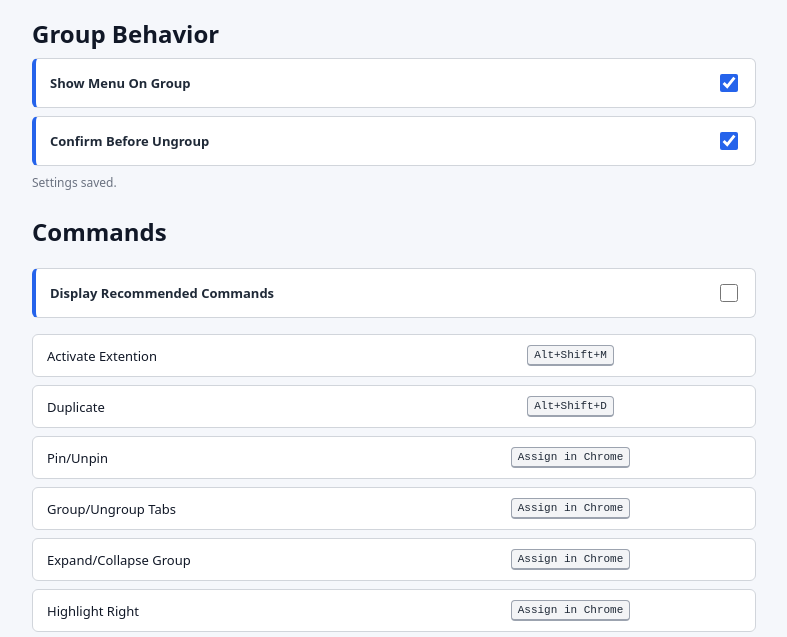
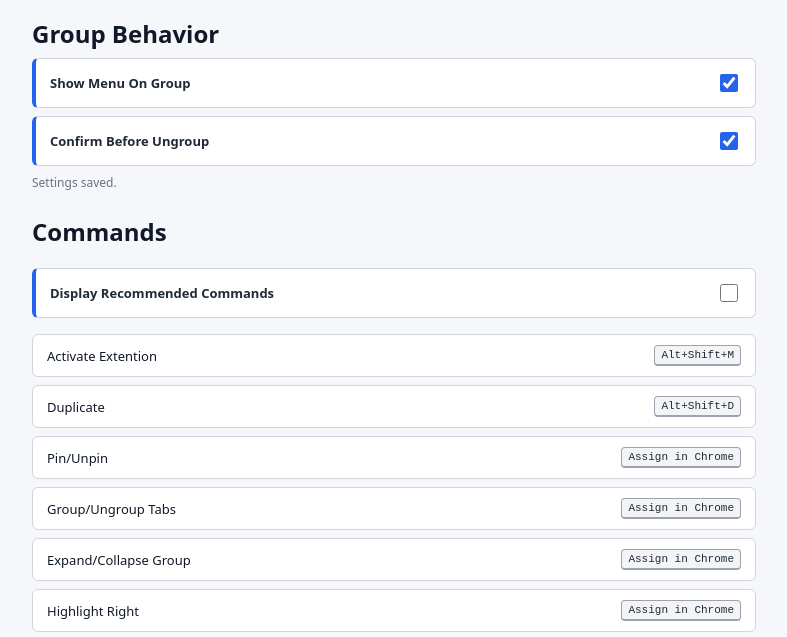
Before and after one commit to Highlighter56/BetterHotkeys, a browser extension: page pages/settings.html in a window 1280 px wide. Both pictures are taken after a click on the label "Display Recommended Commands". Shown: the part 127-764 px from the top of the page, without its empty margins (240-1027 px from the left). Drawn offline with Linux system fonts and the light colour scheme.

Commit message:
Aligning Pop up menu boxes, updating recommended commands

```diff
--- a/pages/settings.css
+++ b/pages/settings.css
@@ -4,6 +4,7 @@
 }
 
 body {
+  min-width: 275px;
   margin: 0;
   background: #f5f7fb;
   color: #1f2937;
@@ -105,6 +106,7 @@ h2 {
 
 .commands {
   display: grid;
+  grid-template-columns: minmax(0, 1fr);
   gap: 8px;
   padding: 0;
   list-style: none;
@@ -112,7 +114,7 @@ h2 {
 
 .commands li {
   display: grid;
-  grid-template-columns: 1fr auto; /* Left side takes space, right side hugs the hotkey badge */
+  grid-template-columns: minmax(0, 1fr) auto; /* Left side takes space, right side hugs the hotkey badge */
   grid-template-rows: auto auto;    /* Top row for title/hotkey, bottom row for suggestion */
   align-items: center;
   gap: 4px 12px;                   /* Tight vertical gap, comfortable horizontal gap */
@@ -123,7 +125,7 @@ h2 {
 }
 
 .commands.hide-recommendations li {
-  grid-template-columns: 1fr 1fr;
+  grid-template-columns: minmax(0, 1fr) minmax(0, 1fr);
   grid-template-rows: auto;
 }
 
@@ -135,7 +137,7 @@ h2 {
 .commands.hide-recommendations kbd {
   grid-column: 2;
   grid-row: 1;
-  justify-self: center;
+  justify-self: end;
   margin-top: 0;
 }
 
--- a/pages/settings.js
+++ b/pages/settings.js
@@ -8,13 +8,13 @@ const commands = [
   ["toggle-pin", "Pin/Unpin", "Assign in Chrome", "Alt+Shift+X"],
   ["group-tabs", "Group/Ungroup Tabs", "Assign in Chrome", "Alt+Shift+G"],
   ["toggle-group-collapse", "Expand/Collapse Group", "Assign in Chrome", "Alt+Shift+U"],
-  ["highlight-right", "Highlight Right", "Assign in Chrome", "Alt+L"],
-  ["highlight-left", "Highlight Left", "Assign in Chrome", "Alt+K"],
+  ["highlight-right", "Highlight Right", "Assign in Chrome", "Alt+Shift+Period"],
+  ["highlight-left", "Highlight Left", "Assign in Chrome", "Alt+Shift+Comma"],
   ["cycle-next", "Activate Right", "Alt+Period", "Alt+Period"],
   ["cycle-previous", "Activate Left", "Alt+Comma", "Alt+Comma"],
-  ["move-next", "Move Tab(s) Right", "Assign in Chrome", "Alt+Shift+Period"],
-  ["move-previous", "Move Tab(s) Left", "Assign in Chrome", "Alt+Shift+Comma"],
-  ["new-window", "Move Tab(s) to New Window", "Assign in Chrome", "Alt+N"],
+  ["move-next", "Move Tab(s) Right", "Assign in Chrome", "Alt+Shift+L"],
+  ["move-previous", "Move Tab(s) Left", "Assign in Chrome", "Alt+Shift+K"],
+  ["new-window", "Move Tab(s) to New Window", "Assign in Chrome", "Alt+Shift+N"],
   ["move-window-next", "Move Tab(s) to Next Window", "Assign in Chrome", "Ctrl+Shift+Period"],
   ["move-window-previous", "Move Tab(s) to Previous Window", "Assign in Chrome", "Ctrl+Shift+Comma"]
 ];
```
